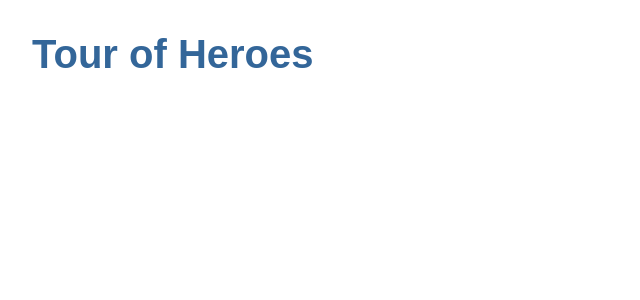
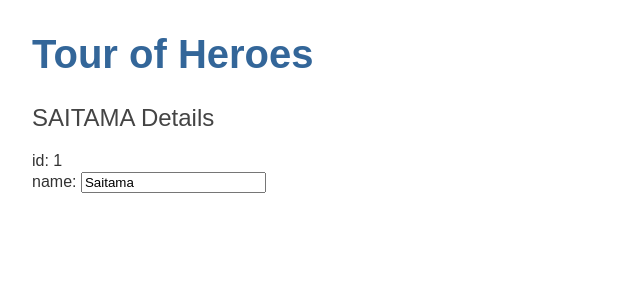
Before and after one commit to Sorghar/angular-tour-of-heroes, an Angular app: page / in a window 1280 px wide. Shown: the top 300 px of the page, without its empty margins (0-640 px from the left). Built offline with nearby package versions, Linux system fonts and the light colour scheme.

Commit message:
1 - The Hero Editor

```diff
--- a/src/app/app.component.html
+++ b/src/app/app.component.html
@@ -1 +1,2 @@
 <h1>{{title}}</h1>
+<app-heroes></app-heroes>
--- /dev/null
+++ b/src/app/hero.ts
@@ -0,0 +1,4 @@
+export class Hero {
+    id: number;
+    name: string;
+}
--- /dev/null
+++ b/src/app/heroes/heroes.component.html
@@ -0,0 +1,5 @@
+<h2>{{hero.name | uppercase}} Details</h2>
+<div><span>id: </span>{{hero.id}}</div>
+<label>name:
+  <input [(ngModel)]="hero.name" placeholder="Enter a name"/>
+</label>
--- /dev/null
+++ b/src/app/heroes/heroes.component.ts
@@ -0,0 +1,21 @@
+import { Component, OnInit } from '@angular/core';
+import { Hero } from '../hero';
+
+@Component({
+  selector: 'app-heroes',
+  templateUrl: './heroes.component.html',
+  styleUrls: ['./heroes.component.css']
+})
+export class HeroesComponent implements OnInit {
+
+  hero: Hero = {
+    id: 1,
+    name: 'Saitama'
+  };
+
+  constructor() { }
+
+  ngOnInit() {
+  }
+
+}
```
Also changed, not shown: src/app/app.module.ts (+6 -2 lines), src/app/heroes/heroes.component.css (added), 1 other file (tests, documents, lock files or other folders).
